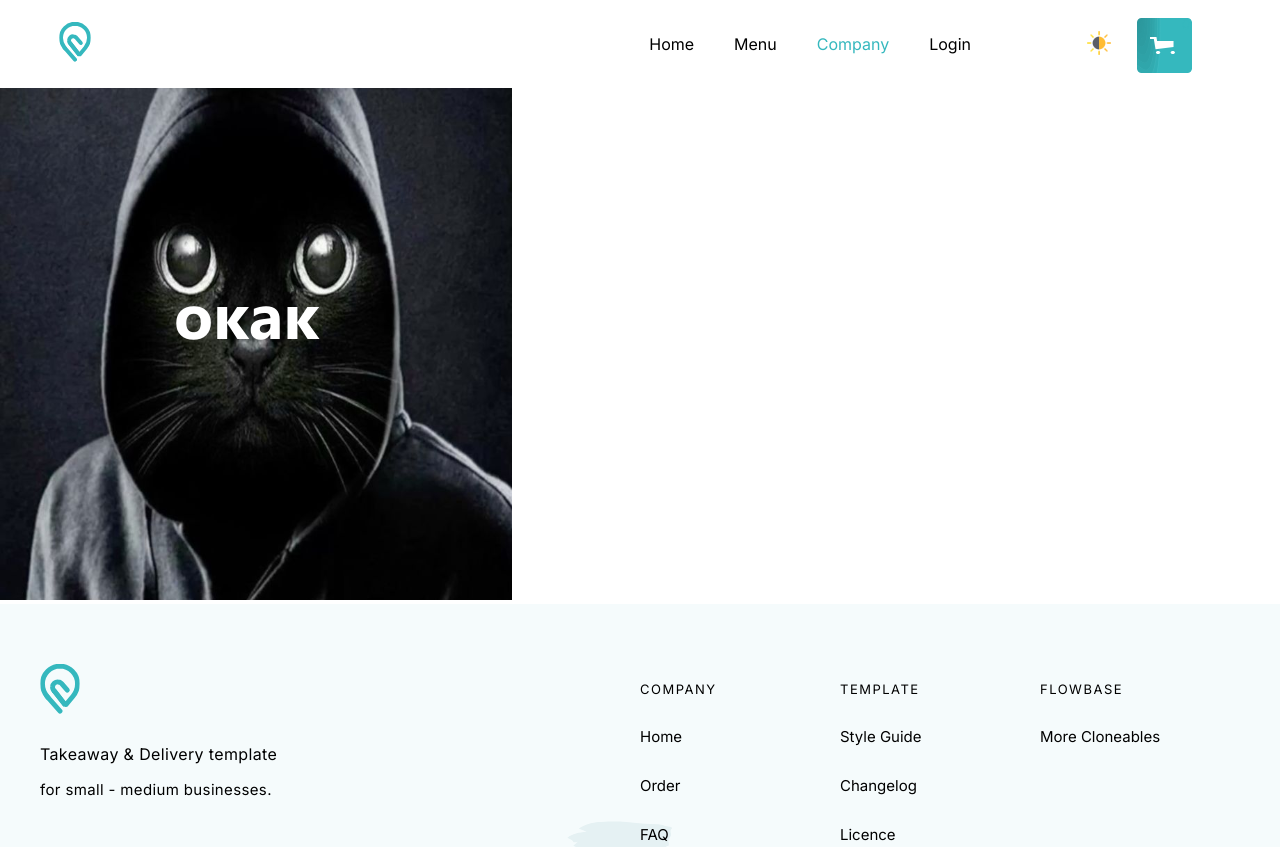
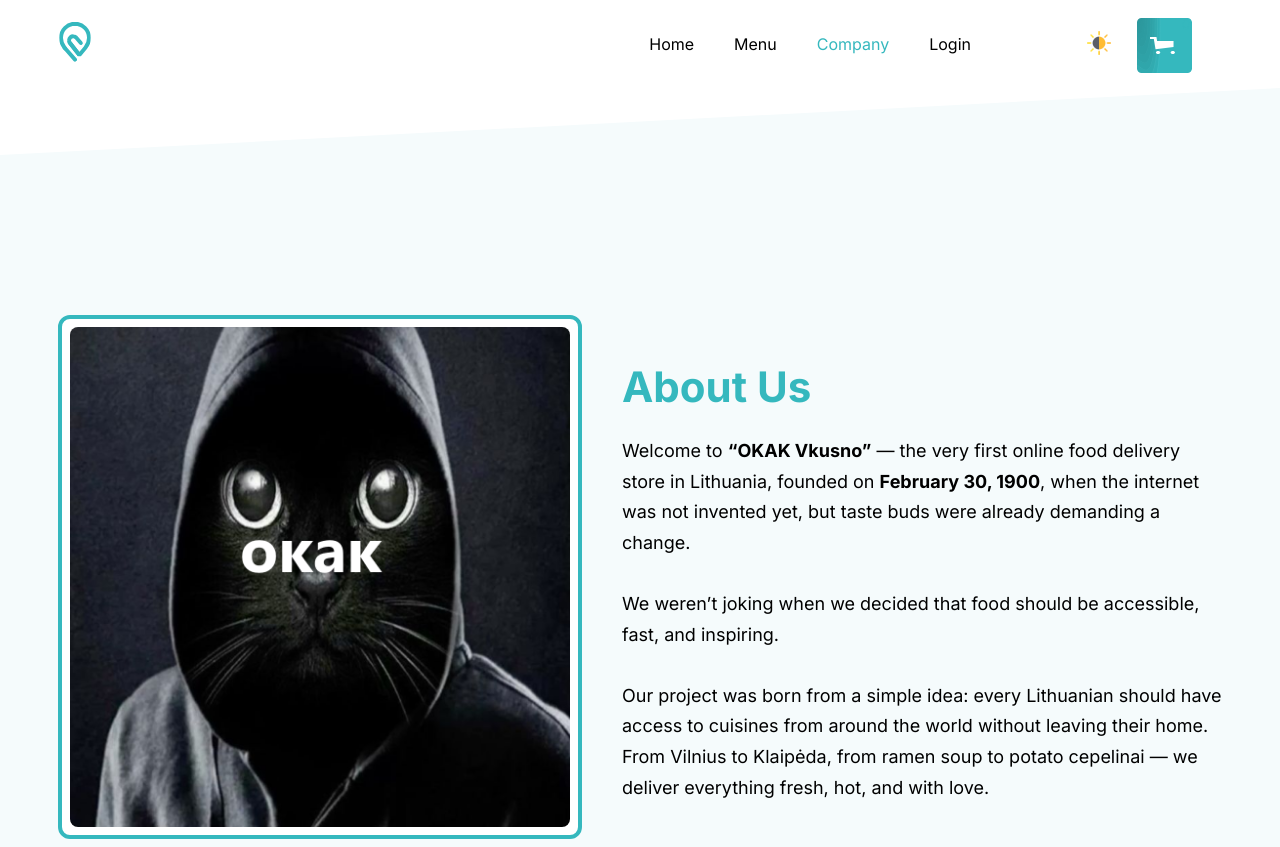
Before and after one commit to AronAriel/ReactJS25, a React (Vite) app: page /company in a window 1280 px wide. Shown: the top 847 px of the page. Built offline with nearby package versions, Linux system fonts and the light colour scheme; no server answers.

Commit message:
feat: add company page

```diff
--- /dev/null
+++ b/src/pages/CompanyPage/CompanyPage.css
@@ -0,0 +1,55 @@
+.company-container {
+  display: flex;
+  flex-direction: row;
+  padding: 64px 32px;
+  max-width: 1400px;
+  height: 850px;
+  margin: 0 auto;
+  align-items: center;
+  justify-content: center;
+}
+
+.company-content {
+  display: flex;
+  flex-wrap: wrap;
+  gap: 40px;
+  align-items: center;
+  justify-content: center;
+}
+
+.company-image-wrapper {
+  flex: 1;
+  min-width: 300px;
+  max-width: 500px;
+  border: 4px solid #35b8be;
+  border-radius: 12px;
+  padding: 8px;
+  background-color: white;
+}
+
+.company-image {
+  width: 100%;
+  height: auto;
+  display: block;
+  border-radius: 8px;
+}
+
+.company-text {
+  flex: 1;
+  min-width: 300px;
+  max-width: 600px;
+}
+
+.company-title {
+  font-size: 42px;
+  color: #35b8be;
+  margin-bottom: 24px;
+  font-family: 'Inter', sans-serif;
+}
+
+.company-description {
+  font-size: 18px;
+  line-height: 1.7;
+  color: var(--text-color);
+  font-family: 'Inter', sans-serif;
+}
--- a/src/pages/CompanyPage/CompanyPage.tsx
+++ b/src/pages/CompanyPage/CompanyPage.tsx
@@ -1,7 +1,31 @@
+import React from "react";
 import image from "../../assets/okak.png";
+import "./CompanyPage.css";
 
 function CompanyPage() {
-  return <img src={image} alt="Company" />;
+  return (
+    <div className="company-container background">
+      <div className="company-content">
+        <div className="company-image-wrapper">
+          <img src={image} alt="Company" className="company-image" />
+        </div>
+        <div className="company-text">
+          <h1 className="company-title">About Us</h1>
+          <p className="company-description">
+            Welcome to <strong>“OKAK Vkusno”</strong> — the very first online food delivery store in Lithuania,
+            founded on <strong>February 30, 1900</strong>, when the internet was not invented yet,
+            but taste buds were already demanding a change.
+            <br /><br />
+            We weren’t joking when we decided that food should be accessible, fast, and inspiring.
+            <br /><br />
+            Our project was born from a simple idea: every Lithuanian should have access to cuisines
+            from around the world without leaving their home. From Vilnius to Klaipėda, from ramen soup
+            to potato cepelinai — we deliver everything fresh, hot, and with love.
+          </p>
+        </div>
+      </div>
+    </div>
+  );
 }
 
 export default CompanyPage;
```
